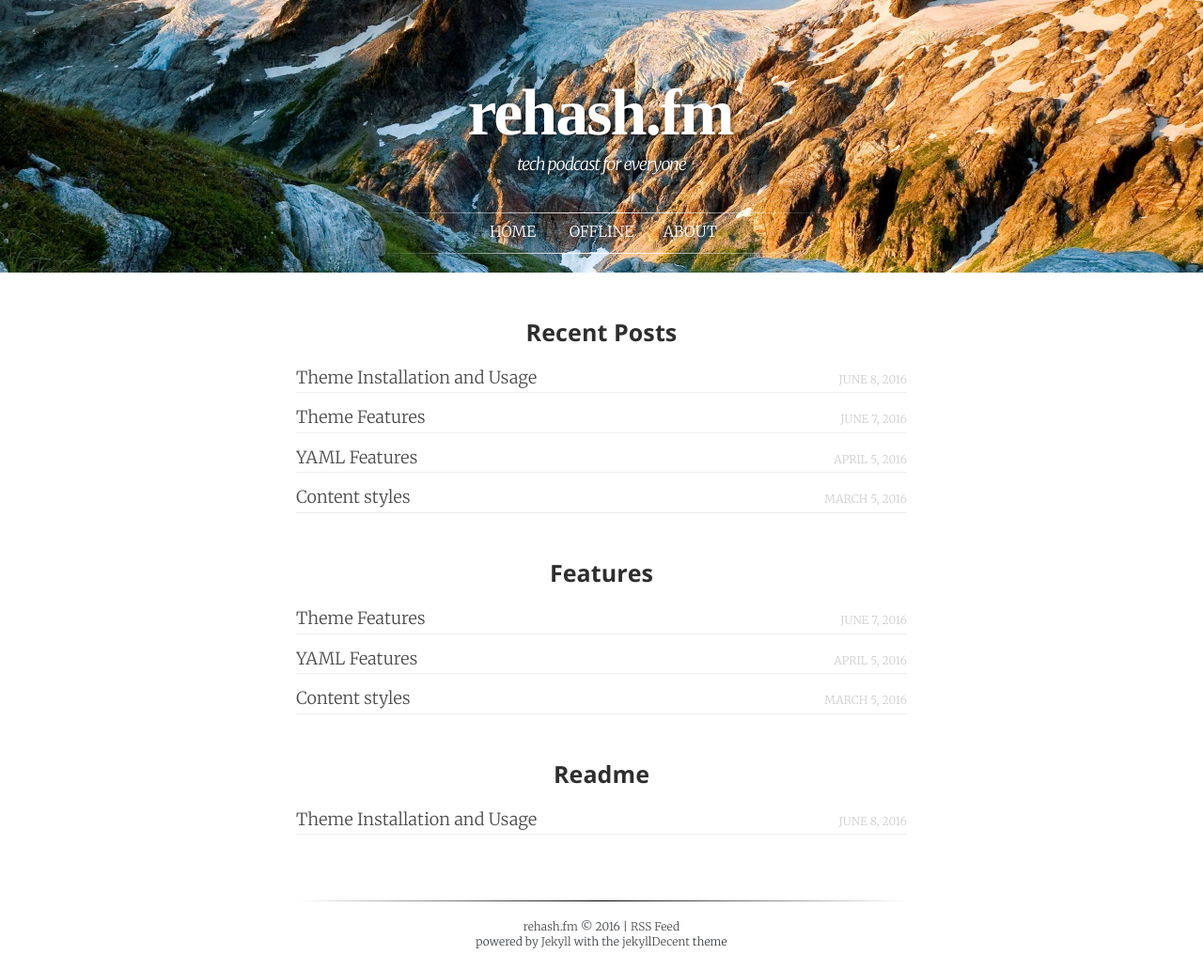
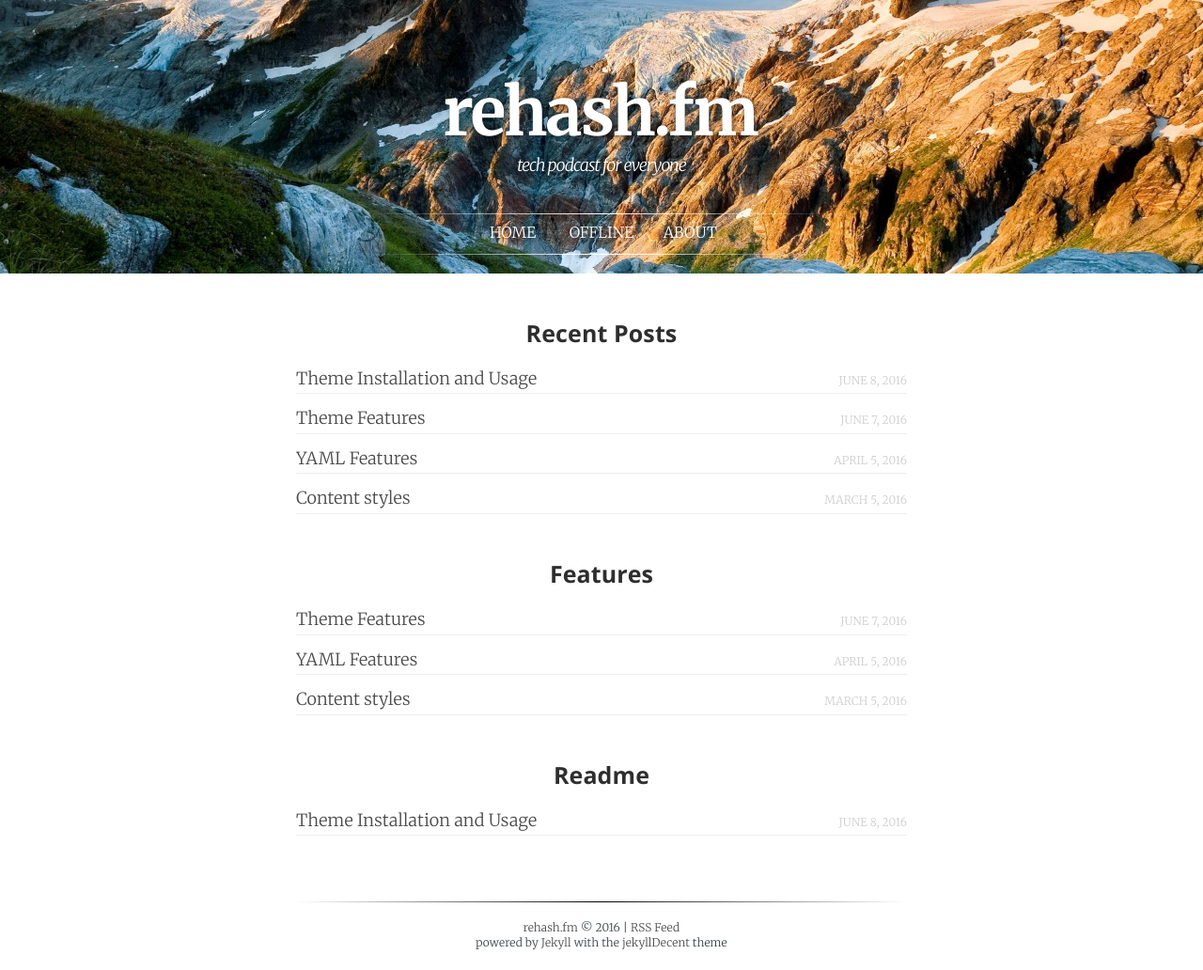
Before and after one commit to rehashfm/rehash.fm, a Jekyll site: the page built from index.html, in a window 1280 px wide. Shown: the whole page at 94% size. Built offline with Jekyll 4.4.1, drawn with Linux system fonts in a browser that asks for light colours; some web fonts are replaced.

Commit message:
modify title font

```diff
--- a/_sass/main.scss
+++ b/_sass/main.scss
@@ -51,7 +51,7 @@
     .page-title {
         margin: 0 auto 15px;
         a {
-            font-family: Mrs Saint Delafield;
+            font-family: 'Merriweather', 'Hiragino Sans GB', 'Microsoft YaHei', 'WenQuanYi Micro Hei', sans-serif;
             font-size: 70px;
             text-decoration: none;
             text-shadow: 1px 1px 5px rgba($color-black, 0.3);
```
